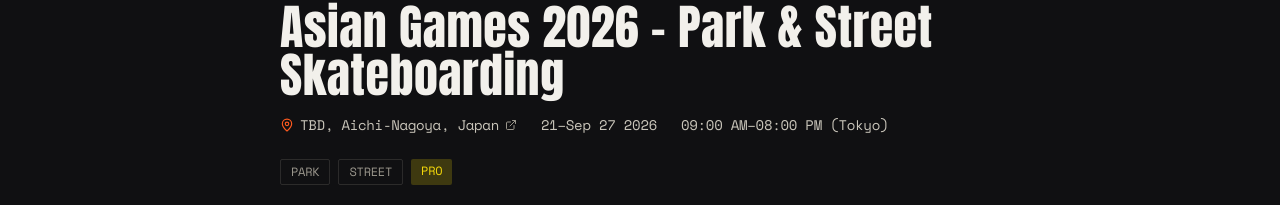
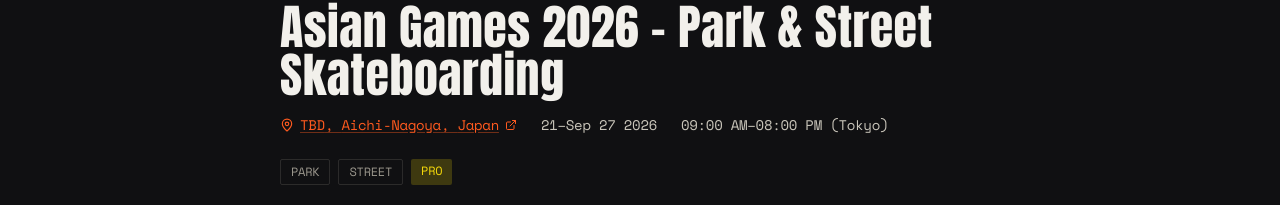
Before and after one commit to martinbjk/SkateboardCalender, a Next.js app: page /en/events/asian-games-aichi-nagoya-2026 in a window 1280 px wide. Shown: the part 187-392 px from the top of the page. Built offline with nearby package versions, Linux system fonts and the light colour scheme; no server answers.

Commit message:
Update styles for event link and icons

```diff
--- a/src/app/[locale]/events/[slug]/page.tsx
+++ b/src/app/[locale]/events/[slug]/page.tsx
@@ -130,11 +130,11 @@ export default async function EventPage({
           href={googleMapsUrl(event)}
           target="_blank"
           rel="noreferrer noopener"
-          className="flex items-center gap-1.5 hover:text-spray hover:underline"
+          className="flex items-center gap-1.5 text-spray underline decoration-spray/40 underline-offset-2 transition hover:decoration-spray"
         >
           <MapPin size={14} className="text-spray" />
           {event.location.venue}, {event.location.city}, {event.location.country}
-          <ExternalLink size={12} className="text-chalk-500" />
+          <ExternalLink size={12} className="text-spray" />
         </a>
         <span>{formatDateRange(event, locale)}</span>
         <span>
```
